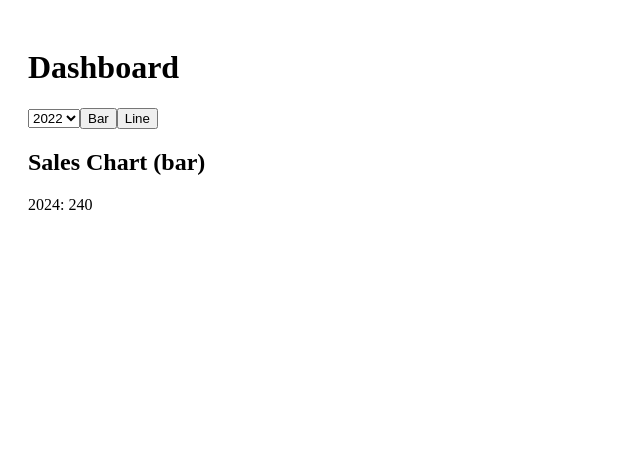
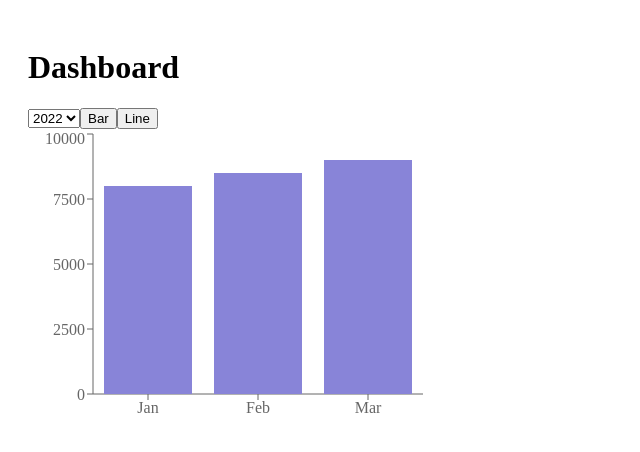
Before and after one commit to edmundaff/dashboard, a Next.js app: page /dashboard in a window 1280 px wide. Shown: the top 452 px of the page, without its empty margins (0-640 px from the left). Built offline with nearby package versions, Linux system fonts and the light colour scheme.

Commit message:
fix: resolve @/ path alias and salesData type errors

```diff
--- a/app/dashboard/page.tsx
+++ b/app/dashboard/page.tsx
@@ -1,29 +1,27 @@
 "use client";
 
 import { useState } from "react";
-import { salesData } from "../data/salesData";
-import SalesChart from "../components/organisms/SalesChart";
+import { salesData } from "@/data/salesData";
+import SalesChart from "@/components/organisms/SalesChart";
 
 export default function Dashboard() {
   const [year, setYear] = useState(2024);
-  const [type, setType] = useState<"bar" | "line">("bar");
-
-  const selectedData = salesData.find((item) => item.year === year) || null;
+  const [type, setType] = useState("bar");
 
   return (
-    <div style={{ padding: 20 }}>
+    <div style={{padding:20}}>
       <h1>Dashboard</h1>
 
-      <select onChange={(e) => setYear(Number(e.target.value))}>
+      <select onChange={(e)=>setYear(Number(e.target.value))}>
         <option value={2022}>2022</option>
         <option value={2023}>2023</option>
         <option value={2024}>2024</option>
       </select>
 
-      <button onClick={() => setType("bar")}>Bar</button>
-      <button onClick={() => setType("line")}>Line</button>
+      <button onClick={()=>setType("bar")}>Bar</button>
+      <button onClick={()=>setType("line")}>Line</button>
 
-      <SalesChart data={selectedData} type={type} />
+      <SalesChart data={salesData[year]} type={type} />
     </div>
   );
 }
--- a/data/salesData.ts
+++ b/data/salesData.ts
@@ -1,4 +1,4 @@
-export const salesData = {
+export const salesData: Record<number, { month: string; sales: number }[]> = {
   2022: [
     { month: "Jan", sales: 4000 },
     { month: "Feb", sales: 3000 },
--- a/tsconfig.json
+++ b/tsconfig.json
@@ -12,6 +12,12 @@
     "strict": true,
     "noEmit": true,
     "skipLibCheck": true,
+    "baseUrl": ".",
+    "paths": {
+      "@/*": [
+        "./*"
+      ]
+    },
     "allowJs": true,
     "incremental": true,
     "esModuleInterop": true,
```
Also changed, not shown: 1 other file (tests, documents, lock files or other folders).
